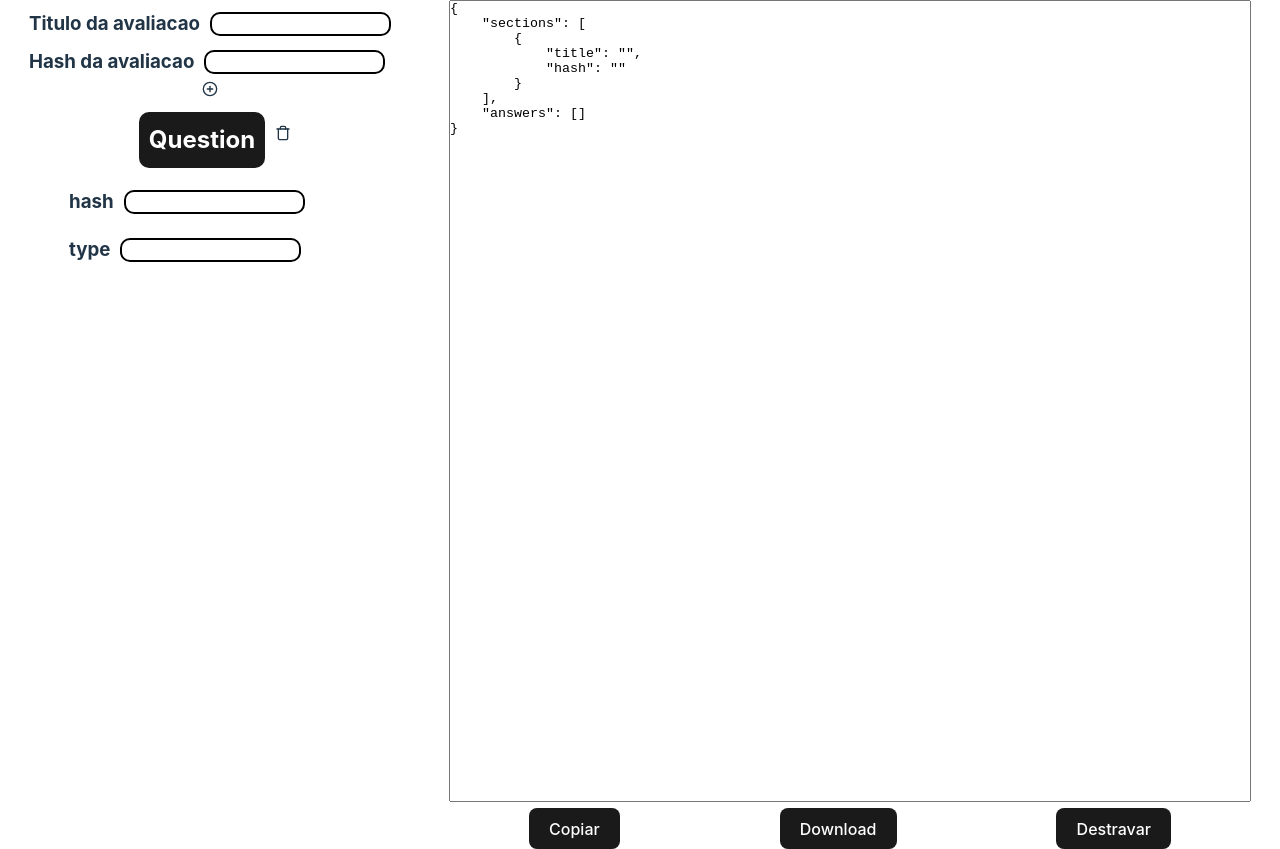
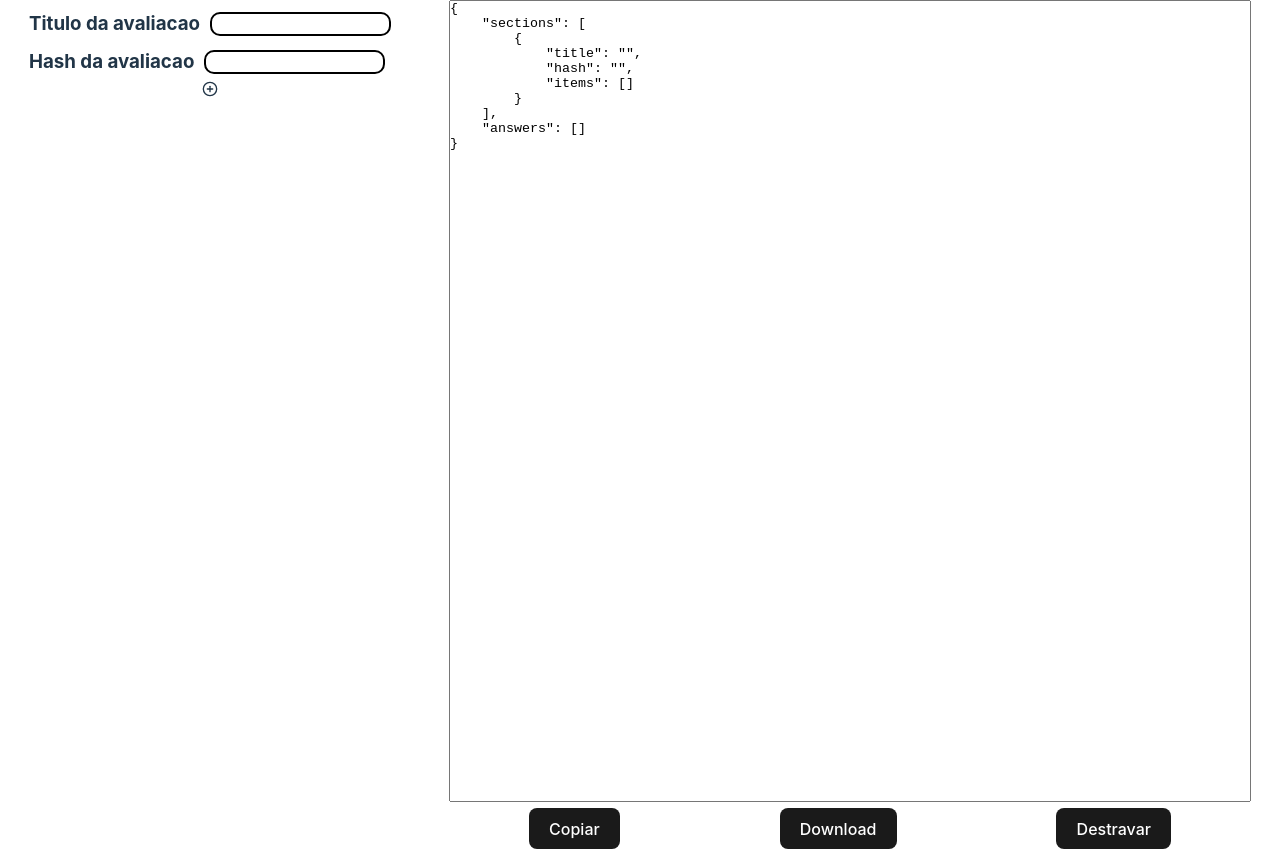
Before and after one commit to codecompanybrasil/Discipline-Creator, a React (Vite) app: page / in a window 1280 px wide. Built offline with nearby package versions, Linux system fonts and the light colour scheme.

Commit message:
Adicionado novas questões, fazendo o input funcionar e tornando elas apagaveis

```diff
--- a/src/App.tsx
+++ b/src/App.tsx
@@ -1,47 +1,153 @@
 import "./App.css";
-import QuestionVisualizer from "./Components/QuestionVisualizer/QuestionVisualizer";
-import InputArea from "./Components/InputArea/InputArea";
-import { useState } from "react";
+import { useState, useEffect} from "react";
 import WatchArea from "./Components/WatchArea/WatchArea";
-import { FiPlusCircle } from 'react-icons/fi'
-import { DisciplineFileData, DcpQuestionAndQuestionGroup } from "./_types/Question";
+import { DcpQuestionAndQuestionGroup, DcpItemHeader } from "./_types/Question";
 import ItemCreationArea from "./Components/ItemCreationArea/ItemCreationArea";
+import CreateNewQuestion from "./Components/CreateNewQuestion/CreateNewQuestion";
+import { InputArea } from "./Components/InputArea/InputArea";
 
-type createNewQuestionProps = {
-    onClick: () => void
+interface item {
+    order: number,
+    content: JSX.Element
 }
 
-function CreateNewQuestion({ onClick }: createNewQuestionProps) {
-    return (
-        <div onClick={onClick} className="create_new_question_area" >
-            <FiPlusCircle />
-        </div>
-    )
-}
 
 function App() {
-    const [itemsDiscipline, setItemsDiscipline] = useState<DcpQuestionAndQuestionGroup[]>()
+    const [itemsDiscipline, setItemsDiscipline] = useState<DcpQuestionAndQuestionGroup[]>([])
     const [titleAvaliacao, setTitleAvaliacao] = useState<string>("")
     const [hashAvaliacao, setHashAvaliacao] = useState<string>("")
-    const [hashItem, setHashItem] = useState<string>("")
-    const [typeItem, setTypeItem] = useState<string>("")
-    const [testeContents, setTesteContents] = useState(['']); // Estado inicial com um componente <Teste />
+    const [hashItem, setHashItem] = useState<string[]>([])
+    const [typeItem, setTypeItem] = useState<string[]>([])
+    const [orderItem, setOrderItem] = useState<number[]>([])
+    const [headerItems, setHeaderItems] = useState<DcpItemHeader[]>([])
+
+    // useEffect(() => {
+    //     console.log(hashItem)
+    //     console.log(hashItem.find(element => element.order == 1)?.content)
+    // }, [hashItem])
+
+    // useEffect(() => {
+    //     console.log(hashItem)
+    // }, [hashItem])
+
+    useEffect(() => {
+        console.log(titleAvaliacao)
+    }, [titleAvaliacao])
+
+    useEffect(() => {
+        const copyItemsArray = [...itemsDiscipline]
+
+        for (let i=0;i<hashItem.length;i++) {
+            if (hashItem[i] == undefined) {
+                hashItem.splice(i, 1)
+            }
+        }
+
+        console.log(hashItem)
+
+        for (let i=0;i<copyItemsArray.length;i++) {
+            const hash = hashItem[i]
+            const type = typeItem[i]
+            const order = orderItem[i]
+
+            copyItemsArray[i] = {
+                hash: hash ? String(hash) : "Vazio",
+                type: type ? String(type) : "Vazio",
+                questionType: "radio",
+                order: order,
+                header: copyItemsArray[i].header
+            }
+        }
+
+        setItemsDiscipline(copyItemsArray)
+    }, [hashItem, typeItem, orderItem, headerItems])
+
+    const handleHashItem = (index: number, value: string) => {
+        setHashItem(prevHashItem => {
+            const copyHashItem = [...prevHashItem];
+            copyHashItem[index-1] = value
+            return copyHashItem;
+        });
+    }
+
+    const handleTypeItem = (index: number, value: string) => {
+        setTypeItem(prevTypeItem => {
+            const copyTypeItem = [...prevTypeItem]
+            copyTypeItem[index-1] = value
+            return copyTypeItem
+        })
+    }
+
+    const handleOrderItem = (index: number, value: string) => {
+        setOrderItem(prevOrderItem => {
+            const copyOrderItem = [...prevOrderItem];
+            copyOrderItem[index-1] = Number(value)
+            return copyOrderItem;
+        });
+    }
+
+    const[items, setItems] = useState<item[]>([])
 
     const disciplineCreator = {
         sections: [
             {
                 title: titleAvaliacao,
                 hash: hashAvaliacao,
-                items: itemsDiscipline
+                items: itemsDiscipline,
             }
         ],
         answers: []
     }
 
-    const handleAddTesteComponent = () => {
+    const handleTrashClick = (order: number) => {
+        console.log("Orderm para deletar ", order)
+
+
+        setItems(prevItems => {
+            const newPrevItems = prevItems.filter(item => item.order !== order)
+            for (let i=0;i<newPrevItems.length;i++) {
+                if (newPrevItems[i].order == order + 1) {
+                    newPrevItems[i].content = (
+                        <ItemCreationArea order={order} setHashItem={handleHashItem} setTypeItem={handleTypeItem} onTrashClick={handleTrashClick} setOrderItem={handleOrderItem} />
+                    )
+                }
+                console.log(newPrevItems[i].order)
+            }
+            return prevItems.filter(item => item.order !== order)
+        });
+        setItemsDiscipline(prevItemsDiscipline => prevItemsDiscipline.filter(item => item.order !== order));
+        setHashItem(prevHashItem => prevHashItem.filter((value, index) => index + 1 !== order));
+    }
+
+    const handleAddItemComponent = () => {
         // Cria um novo array copiando os estados dos componentes <Teste /> existentes
-        const updatedContents = [...testeContents, ''];
-        setTesteContents(updatedContents);
+        const copyItems = [...items]
+        const copyItemsArray = [...itemsDiscipline]
+        const myOrder = copyItems.length ? copyItems[copyItems.length - 1].order + 1 : 1
+
+        // handleHashItem(myOrder, "")
+
+        copyItems.push(
+            {
+                order: myOrder,
+                content: (<ItemCreationArea order={myOrder} onTrashClick={handleTrashClick} setHashItem={handleHashItem} setTypeItem={handleTypeItem} setOrderItem={handleOrderItem} />)
+            }
+        )
+        copyItemsArray.push({
+            // hash: String(hashItem.find(element => element.order == myOrder)?.content),
+            hash: hashItem.find((item, index) => index === myOrder) || '',
+            type: "question",
+            order: myOrder,
+            questionType: "radio",
+            header: [
+
+            ]
+        })
+
+        console.log(`HashItems Lenght ${hashItem.length}`)
+
+        setItems(copyItems)
+        setItemsDiscipline(copyItemsArray)
     };
 
     // const handleContentChange = (index, content) => {
@@ -50,29 +156,26 @@ function App() {
     //     setTesteContents(updatedContents);
     // };
 
-    const handleQuestionReadyTitles = (value: string) => {
+    const handleQuestionReadyTitles = (order: number, value: string) => {
         setTitleAvaliacao(value)
     }
 
-    const handleHashAvaliacao = (value: string) => {
+    const handleHashAvaliacao = (order: number, value: string) => {
         setHashAvaliacao(value)
     }
 
-    const handleHashItem = (value: string) => {
-        setHashItem(value)
-    }
-
-    const handleTypeItem = (value: string) => {
-        setTypeItem(value)
-    }
 
     return (
         <div className="main">
             <div>
                 <InputArea title="Titulo da avaliacao" handleInputValue={handleQuestionReadyTitles} />
                 <InputArea title="Hash da avaliacao" handleInputValue={handleHashAvaliacao} />
-                <CreateNewQuestion onClick={handleAddTesteComponent} />
-                <ItemCreationArea setHashItem={handleHashItem} setTypeItem={handleTypeItem} />
+                {items.map((value) => (
+                    <div key={value ? value.order : ""}>
+                        {value.content}
+                    </div>
+                ))}
+                <CreateNewQuestion onClick={handleAddItemComponent} />
             </div>
             <div>
                 <WatchArea disciplineObject={disciplineCreator} />
--- /dev/null
+++ b/src/Components/CreateNewQuestion/CreateNewQuestion.tsx
@@ -0,0 +1,17 @@
+import { FiPlusCircle } from 'react-icons/fi'
+import { ReactElement } from 'react'
+
+type createNewQuestionProps = {
+    onClick: () => void,
+    icon?: ReactElement
+}
+
+function CreateNewQuestion({ onClick, icon: Icon=(<FiPlusCircle />) }: createNewQuestionProps) {
+    return (
+        <div onClick={onClick} className="create_new_question_area" >
+            {Icon}
+        </div>
+    )
+}
+
+export default CreateNewQuestion
--- a/src/Components/InputArea/InputArea.tsx
+++ b/src/Components/InputArea/InputArea.tsx
@@ -1,16 +1,40 @@
 import styles from './InputArea.module.css'
 import { ChangeEvent } from 'react';
 
-type InputAreaProps = {
+export type InputAreaProps = {
     title: string,
+    order?: number,
     textArea?: boolean,
     returnParam?: (param: any) => void,
-    handleInputValue: (value: string) => void
+    handleInputValue: (order: number, value: string) => void
 }
 
-function InputArea({title, textArea=false, handleInputValue, returnParam}: InputAreaProps) {
+type InputAreaGroupProps = {
+    title: string,
+    returnParam?: (param: any) => void,
+    inputsList: InputAreaProps[]
+}
+
+export function InputAreaGroup({title, inputsList}: InputAreaGroupProps) {
+    return (
+        <div className={styles.input_group_area}>
+            <h3>{title}</h3>
+            {inputsList.map((value) => (
+                <div className={styles.inputs_input_group}>
+                    <InputArea title={value.title} order={value.order} textArea={value.textArea ? value.textArea : false} handleInputValue={value.handleInputValue} returnParam={value.returnParam} />
+                </div>
+            ))}
+        </div>
+    )
+}
+
+export function InputArea({title, textArea=false, handleInputValue, returnParam, order}: InputAreaProps) {
     const handleInternalInputValue = (event: (ChangeEvent<HTMLInputElement> | ChangeEvent<HTMLTextAreaElement>)) => {
-        handleInputValue(event.target.value)
+        if (order) {
+            handleInputValue(order, event.target.value)
+        } else {
+            handleInputValue(0, event.target.value)
+        }
         if (returnParam) {
             returnParam(event.target.value)
         }
@@ -29,5 +53,3 @@ function InputArea({title, textArea=false, handleInputValue, returnParam}: Input
         </div>
     )
 }
-
-export default InputArea;
--- a/src/Components/ItemCreationArea/ItemCreationArea.tsx
+++ b/src/Components/ItemCreationArea/ItemCreationArea.tsx
@@ -1,16 +1,34 @@
-import InputArea from "../InputArea/InputArea"
+import { InputArea } from "../InputArea/InputArea"
+import { InputAreaGroup, InputAreaProps } from "../InputArea/InputArea"
 import QuestionVisualizer from "../QuestionVisualizer/QuestionVisualizer"
 import styles from './ItemCreationArea.module.css'
 import { CSSProperties, useState } from "react"
 
 type ItemCreationArea = {
-    setHashItem: (value: string) => void,
-    setTypeItem: (value: string) => void,
-    order?: number
+    setHashItem: (order: number, value: string) => void,
+    setTypeItem: (order: number, value: string) => void,
+    setOrderItem: (order: number, value: string) => void,
+    onTrashClick: (order: number) => void,
+    order: number
 }
 
 function ItemCreationArea(props: ItemCreationArea) {
     const [questionStyle, setQuestionStyle] = useState<CSSProperties>({display: "flex"})
+    const inputsList: InputAreaProps[] = []
+    const inputsListDetails = {
+        titles: ["title", "order", "image"],
+        textAreas: [false, false, false, true]
+    }
+
+    for (let i=0;i<inputsListDetails.titles.length;i++) {
+        inputsList.push({
+            title: inputsListDetails.titles[i],
+            order: i,
+            textArea: inputsListDetails.textAreas[i],
+            handleInputValue: inputsListDetails.handleInputValue
+        })
+    }
+
 
     const handleQuestionStyle = () => {
         if (questionStyle.display == "flex") {
@@ -26,10 +44,12 @@ function ItemCreationArea(props: ItemCreationArea) {
 
     return (
         <div className={styles.item_area} >
-            <QuestionVisualizer title={props.order ? String(props.order) : "Question"} onClick={handleQuestionStyle} />
+            <QuestionVisualizer order={props.order} title={props.order ? String(props.order) : "Question"} onClick={handleQuestionStyle} onTrashClick={props.onTrashClick} />
             <div className={styles.item_question_area} style={questionStyle}>
-                <InputArea title="hash" handleInputValue={props.setHashItem} />
-                <InputArea title="type" handleInputValue={props.setTypeItem} />
+                <InputArea title="hash" handleInputValue={props.setHashItem} order={props.order} />
+                <InputArea title="type" handleInputValue={props.setTypeItem} order={props.order} />
+                <InputArea title="order" handleInputValue={props.setOrderItem} order={props.order} />
+                <InputAreaGroup title="header" inputsList={inputsList} />
             </div>
         </div>
     )
--- a/src/Components/QuestionVisualizer/QuestionVisualizer.tsx
+++ b/src/Components/QuestionVisualizer/QuestionVisualizer.tsx
@@ -3,16 +3,18 @@ import { FiTrash } from 'react-icons/fi'
 
 type QuestionVisualizerProps = {
     title: string,
-    onClick: () => void
+    order: number
+    onClick: () => void,
+    onTrashClick: (order: number) => void
 }
 
-function QuestionVisualizer({title, onClick}: QuestionVisualizerProps) {
+function QuestionVisualizer({title, order, onClick, onTrashClick}: QuestionVisualizerProps) {
     return (
-        <div style={{display: "flex", gap: "10px", justifyContent: "center", alignItems: "center"}}>
+        <div style={{display: "flex", gap: "10px", alignItems: "center"}}>
             <div className={styles.query_main} onClick={onClick} >
-                <h2>{title}</h2>
+                <h2>{`Question ${title}`}</h2>
             </div>
-            <div className="clickable_icon" >
+            <div className="clickable_icon" onClick={() => onTrashClick(order)} >
                 <FiTrash />
             </div>
         </div>
--- a/src/_types/Question.ts
+++ b/src/_types/Question.ts
@@ -15,7 +15,7 @@ interface DcpQuestionOption {
     image?: DcpImage;
 }
 
-interface DcpItemHeader {
+export interface DcpItemHeader {
     order: number;
     title?: string;
     message?: DcpMessage;
@@ -57,7 +57,7 @@ export interface DcpQuestionAndQuestionGroup {
     _comment?: string;
     order: number;
     hash: string;
-    type: "question" | "group";
+    type: "question" | "group" | string;
     questionType?: "radio" | "checkbox";
     options?: DcpQuestionOption[],
     header: DcpItemHeader[],
```
Also changed, not shown: src/Components/InputArea/InputArea.module.css (+8 -0 lines), 1 other file (tests, documents, lock files or other folders).
